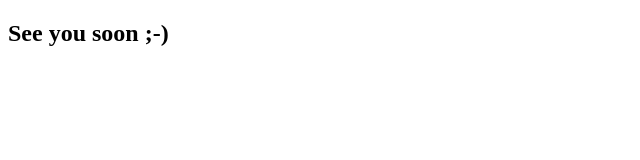
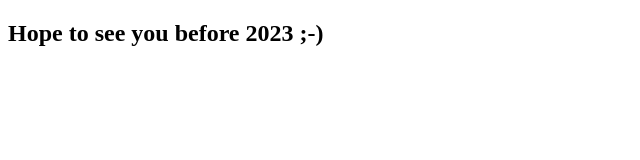
Before and after one commit to chengd42/Portfolio, a plain HTML site: page index.html in a window 1280 px wide. Shown: the whole page, without its empty margins (0-640 px from the left). Drawn offline with Linux system fonts and the light colour scheme.

Commit message:
Update index.html

```diff
--- a/index.html
+++ b/index.html
@@ -7,6 +7,6 @@
   <title>Cheng Dai</title>
 </head>
 <body>
-  <h2>See you soon ;-)</h2>
+  <h2>Hope to see you before 2023 ;-)</h2>
 </body>
 </html>
```
